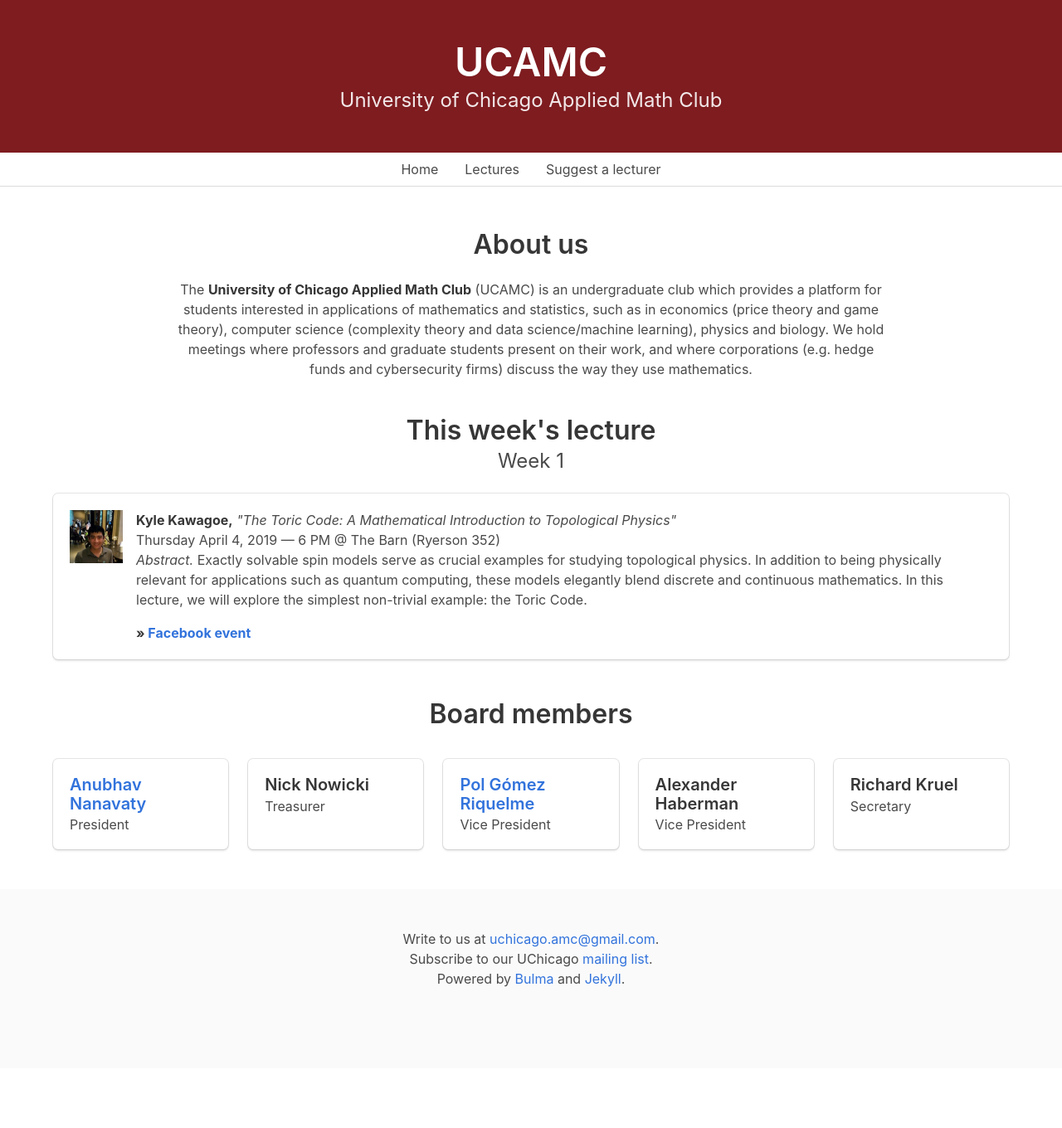
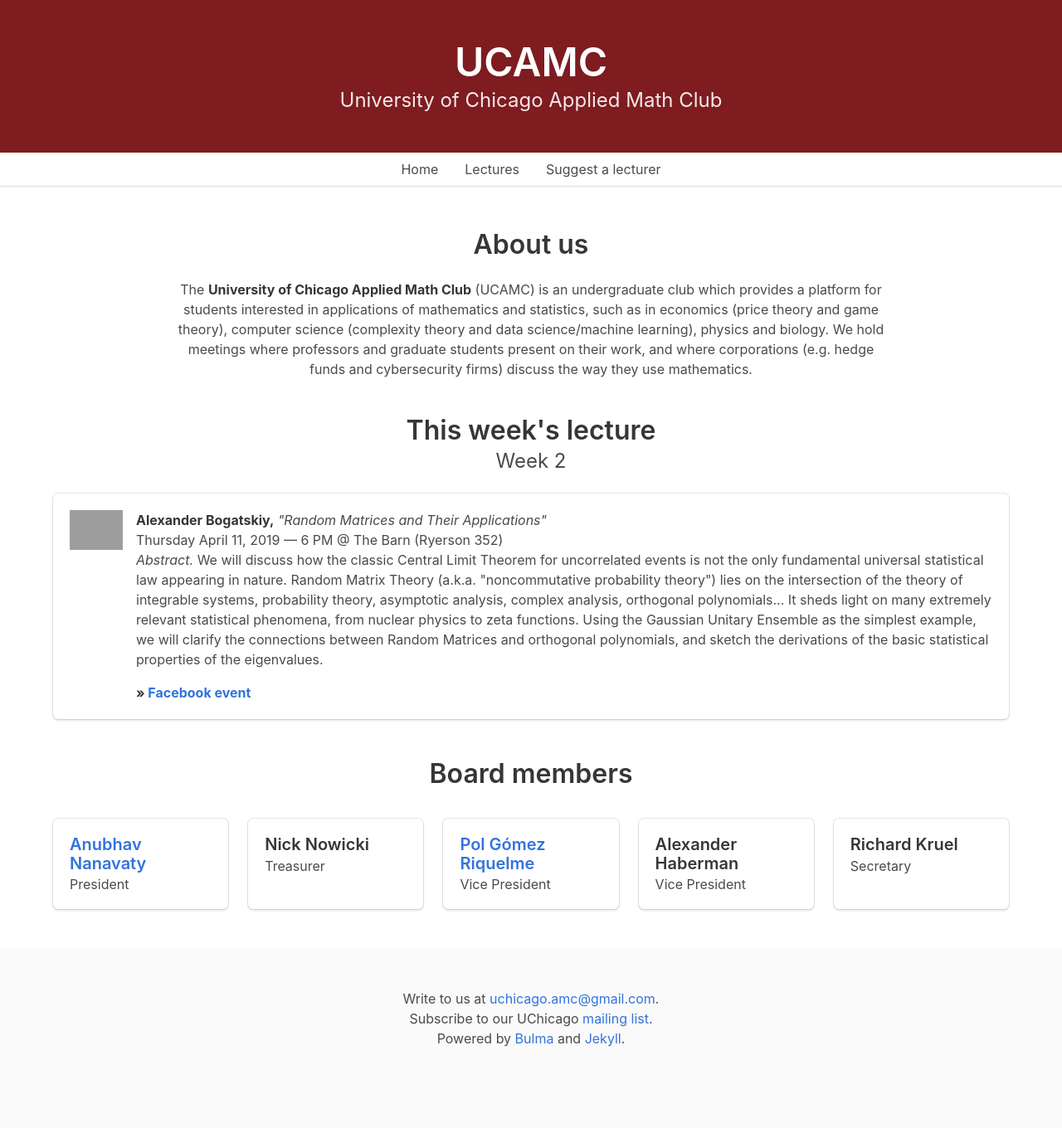
Before and after one commit to ucamc/ucamc.github.io, a Jekyll site: the page built from index.html, in a window 1280 px wide. Shown: the whole page at 83% size. Built offline with Jekyll 4.4.1, drawn with Linux system fonts in a browser that asks for light colours; nearby versions of some CDN libraries; before the commit the page ends 1288 px from its top, so only the background shows below that; grey boxes are pictures that could not be loaded.

Commit message:
Update spring19.yml

```diff
--- a/_data/spring19.yml
+++ b/_data/spring19.yml
@@ -1,5 +1,18 @@
 lectures:
   - &cur
+    who: Alexander Bogatskiy
+    what: "Random Matrices and Their Applications"
+    when: Thursday April 11, 2019
+    time: 6 PM
+    where: The Barn (Ryerson 352)
+    week: Week 2
+    photo: bogatskiy.jpg
+    url: "#"
+    fb: "https://www.facebook.com/events/1201649163338157/"
+    abstract: >
+      We will discuss how the classic Central Limit Theorem for uncorrelated events is not the only fundamental universal statistical law appearing in nature. Random Matrix Theory (a.k.a. "noncommutative probability theory") lies on the intersection of the theory of integrable systems, probability theory, asymptotic analysis, complex analysis, orthogonal polynomials... It sheds light on many extremely relevant statistical phenomena, from nuclear physics to zeta functions. Using the Gaussian Unitary Ensemble as the simplest example, we will clarify the connections between Random Matrices and orthogonal polynomials, and sketch the derivations of the basic statistical properties of the eigenvalues.
+
+  -
     who: Kyle Kawagoe
     what: "The Toric Code: A Mathematical Introduction to Topological Physics"
     when: Thursday April 4, 2019
```
